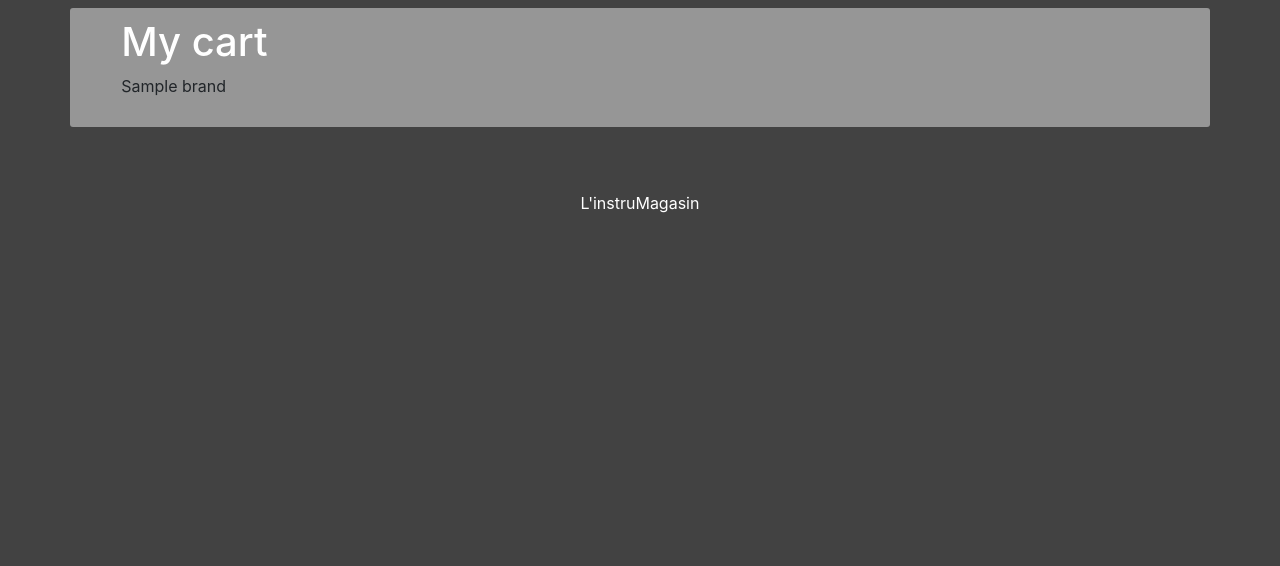
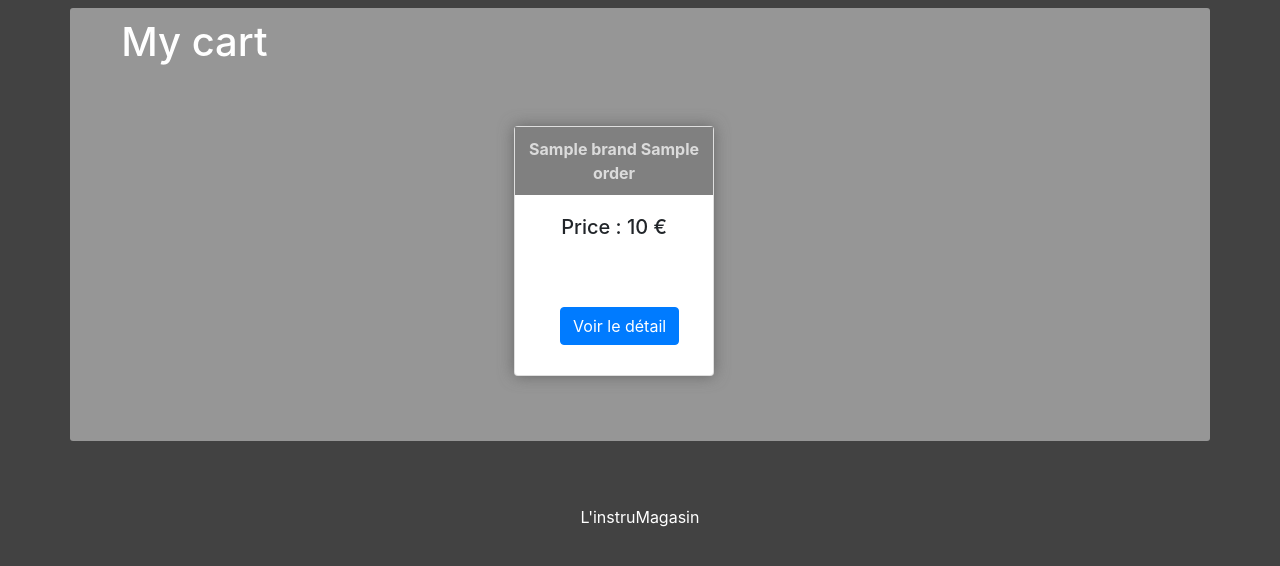
Before and after one commit to Runolf/Sell_Instrument_ProjectWeb, a PHP site: the page made by project/views/cart.php in a window 1280 px wide. Shown: the part 56-622 px from the top of the page. Run offline with PHP 8.4, Linux system fonts and the light colour scheme; the template is opened without the code that fills it: most values are stand-ins (such as "Sample title", 1, 10 or a date in 2020); data that the repository does not hold is empty; some libraries are stand-ins or nearby versions.

Commit message:
update view cart and add menu for cart

```diff
--- a/project/views/cart.php
+++ b/project/views/cart.php
@@ -1,11 +1,19 @@
 <?php ob_start() ?>
 
+<div class="container_art">
 <?php foreach($orders as $order):?>
+  <div class="card text-center">
+    <div class="card_title">
+        <?=$order->brand." ".$order->name?>
+    </div>
+    <div class="card_body">
+        <h5>Price : <?= $order->price?> €</h5>
+        <a href="<?=ROOT_PATH.'article/'.$order->articleId?>" class="btn_detail btn btn-primary">Voir le détail</a>
+    </div>
 
-  <p><?= $order->brand ?></p>
-
+  </div>
   <?php endforeach?>
-
+</div>
 <?php
   $title = "My cart";
   $content = ob_get_clean();
--- a/project/views/includes/template.php
+++ b/project/views/includes/template.php
@@ -34,6 +34,7 @@
                         }else {
                           echo '<li class="nav-item"><a class="nav-link" href='.ROOT_PATH.'sell>Selling</a></li>';
                           echo '<li class="nav-item"><a class="nav-link" href='.ROOT_PATH.'myArticles>My articles</a></li>';
+                            echo '<li class="nav-item"><a class="nav-link" href='.ROOT_PATH.'cart>My cart</a></li>';
                         }
                         echo '<li class="nav-item"><a class="nav-link" href='.ROOT_PATH.'account>Account</a></li>';
                         echo '<a class="logout btn btn-outline-success my-2 my-sm-0" href="logout.php">logout</a>';
```
Also changed, not shown: 2 other files.
